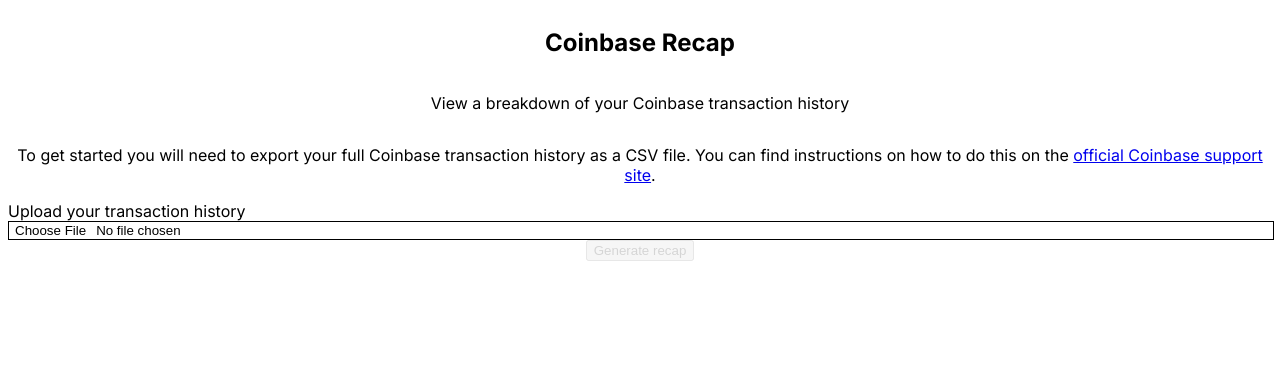
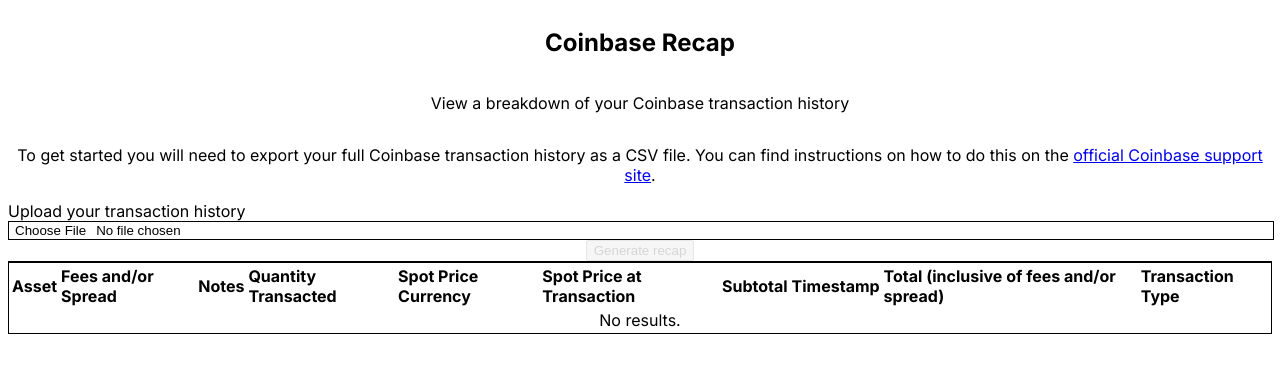
Before and after one commit to thomashockaday/coinbase-recap, a Next.js app: page / in a window 1280 px wide. Shown: the top 366 px of the page. Built offline with nearby package versions, Linux system fonts and the light colour scheme.

Commit message:
Render CSV data as a table

```diff
--- a/app/page.tsx
+++ b/app/page.tsx
@@ -1,13 +1,15 @@
 'use client';
 
 import { Button } from '@/components/ui/button';
+import { DataTable } from '@/components/ui/data-table';
 import { Input } from '@/components/ui/input';
 import { Label } from '@/components/ui/label';
 import { useState } from 'react';
+import { Transaction, columns, csvToArray } from './table-data';
 
 export default function Home() {
   const [uploadedFile, setUploadedFile] = useState<File | null>(null);
-  const [fileContents, setFileContents] = useState<String | null>(null);
+  const [rows, setRows] = useState<Array<Transaction>>([]);
 
   const handleFileChange = (
     event: React.ChangeEvent<HTMLInputElement>
@@ -26,15 +28,20 @@
 
     const reader = new FileReader();
     reader.onload = (): void => {
-      setFileContents(reader.result as string);
+      let fileContents = reader.result as string;
+
+      // Trim anything off before the main headers start
+      fileContents = fileContents.substring(fileContents.indexOf('Timestamp'));
+
+      setRows(csvToArray(fileContents));
     };
     reader.readAsBinaryString(uploadedFile);
   };
 
   return (
-    <main className="p-24">
-      <section className="py-12 flex flex-col items-center gap-8">
-        <h1 className="text-4xl font-bold">Coinbase Recap</h1>
+    <main className="p-12 md:p-24">
+      <section className="py-12 flex flex-col items-center gap-8 border-b">
+        <h1 className="text-4xl font-bold text-center">Coinbase Recap</h1>
 
         <p className="text-2xl text-muted-foreground text-center">
           View a breakdown of your Coinbase transaction history
@@ -70,7 +77,9 @@
         </Button>
       </section>
 
-      {fileContents !== null && <section>{fileContents}</section>}
+      <section className="py-12">
+        <DataTable columns={columns} data={rows} />
+      </section>
     </main>
   );
 }
--- /dev/null
+++ b/app/table-data.ts
@@ -0,0 +1,57 @@
+import { ColumnDef } from '@tanstack/react-table';
+
+export type Transaction = {
+  id: number;
+  asset: string;
+  fees: string;
+  notes: string;
+  quantity: string;
+  spotPriceCurrency: string;
+  spotPriceTransaction: string;
+  subtotal: string;
+  timestamp: string;
+  total: string;
+  type: string;
+};
+
+export const columns: ColumnDef<Transaction>[] = [
+  { accessorKey: 'asset', header: 'Asset' },
+  { accessorKey: 'fees', header: 'Fees and/or Spread' },
+  { accessorKey: 'notes', header: 'Notes' },
+  { accessorKey: 'quantity', header: 'Quantity Transacted' },
+  { accessorKey: 'spot-price-currency', header: 'Spot Price Currency' },
+  {
+    accessorKey: 'spot-price-transaction',
+    header: 'Spot Price at Transaction',
+  },
+  { accessorKey: 'subtotal', header: 'Subtotal' },
+  { accessorKey: 'timestamp', header: 'Timestamp' },
+  { accessorKey: 'total', header: 'Total (inclusive of fees and/or spread)' },
+  { accessorKey: 'type', header: 'Transaction Type' },
+];
+
+export const csvToArray = (csvString: string): Array<Transaction> => {
+  const rows = csvString
+    .trim()
+    .split('\n')
+    .map((item) => item.split(','));
+
+  // Remove the headers
+  rows.shift();
+
+  const transformed = rows.map((item, index) => ({
+    id: index,
+    asset: item[0],
+    fees: item[1],
+    notes: item[2],
+    quantity: item[3],
+    spotPriceCurrency: item[4],
+    spotPriceTransaction: item[5],
+    subtotal: item[6],
+    timestamp: item[7],
+    total: item[8],
+    type: item[9],
+  }));
+
+  return transformed;
+};
--- /dev/null
+++ b/components/ui/data-table.tsx
@@ -0,0 +1,79 @@
+'use client';
+
+import {
+  Table,
+  TableBody,
+  TableCell,
+  TableHead,
+  TableHeader,
+  TableRow,
+} from '@/components/ui/table';
+import {
+  ColumnDef,
+  flexRender,
+  getCoreRowModel,
+  useReactTable,
+} from '@tanstack/react-table';
+
+interface DataTableProps<TData, TValue> {
+  columns: ColumnDef<TData, TValue>[];
+  data: TData[];
+}
+
+export function DataTable<TData, TValue>({
+  columns,
+  data,
+}: DataTableProps<TData, TValue>) {
+  const table = useReactTable({
+    data,
+    columns,
+    getCoreRowModel: getCoreRowModel(),
+  });
+
+  return (
+    <div className="rounded-md border">
+      <Table>
+        <TableHeader>
+          {table.getHeaderGroups().map((headerGroup) => (
+            <TableRow key={headerGroup.id}>
+              {headerGroup.headers.map((header) => {
+                return (
+                  <TableHead key={header.id}>
+                    {header.isPlaceholder
+                      ? null
+                      : flexRender(
+                          header.column.columnDef.header,
+                          header.getContext()
+                        )}
+                  </TableHead>
+                );
+              })}
+            </TableRow>
+          ))}
+        </TableHeader>
+        <TableBody>
+          {table.getRowModel().rows?.length ? (
+            table.getRowModel().rows.map((row) => (
+              <TableRow
+                key={row.id}
+                data-state={row.getIsSelected() && 'selected'}
+              >
+                {row.getVisibleCells().map((cell) => (
+                  <TableCell key={cell.id}>
+                    {flexRender(cell.column.columnDef.cell, cell.getContext())}
+                  </TableCell>
+                ))}
+              </TableRow>
+            ))
+          ) : (
+            <TableRow>
+              <TableCell colSpan={columns.length} className="h-24 text-center">
+                No results.
+              </TableCell>
+            </TableRow>
+          )}
+        </TableBody>
+      </Table>
+    </div>
+  );
+}
--- /dev/null
+++ b/components/ui/table.tsx
@@ -0,0 +1,114 @@
+import * as React from "react"
+
+import { cn } from "@/lib/utils"
+
+const Table = React.forwardRef<
+  HTMLTableElement,
+  React.HTMLAttributes<HTMLTableElement>
+>(({ className, ...props }, ref) => (
+  <div className="relative w-full overflow-auto">
+    <table
+      ref={ref}
+      className={cn("w-full caption-bottom text-sm", className)}
+      {...props}
+    />
+  </div>
+))
+Table.displayName = "Table"
+
+const TableHeader = React.forwardRef<
+  HTMLTableSectionElement,
+  React.HTMLAttributes<HTMLTableSectionElement>
+>(({ className, ...props }, ref) => (
+  <thead ref={ref} className={cn("[&_tr]:border-b", className)} {...props} />
+))
+TableHeader.displayName = "TableHeader"
+
+const TableBody = React.forwardRef<
+  HTMLTableSectionElement,
+  React.HTMLAttributes<HTMLTableSectionElement>
+>(({ className, ...props }, ref) => (
+  <tbody
+    ref={ref}
+    className={cn("[&_tr:last-child]:border-0", className)}
+    {...props}
+  />
+))
+TableBody.displayName = "TableBody"
+
+const TableFooter = React.forwardRef<
+  HTMLTableSectionElement,
+  React.HTMLAttributes<HTMLTableSectionElement>
+>(({ className, ...props }, ref) => (
+  <tfoot
+    ref={ref}
+    className={cn("bg-primary font-medium text-primary-foreground", className)}
+    {...props}
+  />
+))
+TableFooter.displayName = "TableFooter"
+
+const TableRow = React.forwardRef<
+  HTMLTableRowElement,
+  React.HTMLAttributes<HTMLTableRowElement>
+>(({ className, ...props }, ref) => (
+  <tr
+    ref={ref}
+    className={cn(
+      "border-b transition-colors hover:bg-muted/50 data-[state=selected]:bg-muted",
+      className
+    )}
+    {...props}
+  />
+))
+TableRow.displayName = "TableRow"
+
+const TableHead = React.forwardRef<
+  HTMLTableCellElement,
+  React.ThHTMLAttributes<HTMLTableCellElement>
+>(({ className, ...props }, ref) => (
+  <th
+    ref={ref}
+    className={cn(
+      "h-12 px-4 text-left align-middle font-medium text-muted-foreground [&:has([role=checkbox])]:pr-0",
+      className
+    )}
+    {...props}
+  />
+))
+TableHead.displayName = "TableHead"
+
+const TableCell = React.forwardRef<
+  HTMLTableCellElement,
+  React.TdHTMLAttributes<HTMLTableCellElement>
+>(({ className, ...props }, ref) => (
+  <td
+    ref={ref}
+    className={cn("p-4 align-middle [&:has([role=checkbox])]:pr-0", className)}
+    {...props}
+  />
+))
+TableCell.displayName = "TableCell"
+
+const TableCaption = React.forwardRef<
+  HTMLTableCaptionElement,
+  React.HTMLAttributes<HTMLTableCaptionElement>
+>(({ className, ...props }, ref) => (
+  <caption
+    ref={ref}
+    className={cn("mt-4 text-sm text-muted-foreground", className)}
+    {...props}
+  />
+))
+TableCaption.displayName = "TableCaption"
+
+export {
+  Table,
+  TableHeader,
+  TableBody,
+  TableFooter,
+  TableHead,
+  TableRow,
+  TableCell,
+  TableCaption,
+}
--- a/package.json
+++ b/package.json
@@ -11,9 +11,9 @@
   "dependencies": {
     "@radix-ui/react-label": "^2.0.2",
     "@radix-ui/react-slot": "^1.0.2",
+    "@tanstack/react-table": "^8.10.3",
     "class-variance-authority": "^0.7.0",
     "clsx": "^2.0.0",
-    "csv-parse": "^5.5.0",
     "lucide-react": "^0.279.0",
     "next": "latest",
     "react": "latest",
```
Also changed, not shown: 1 other file (tests, documents, lock files or other folders).
